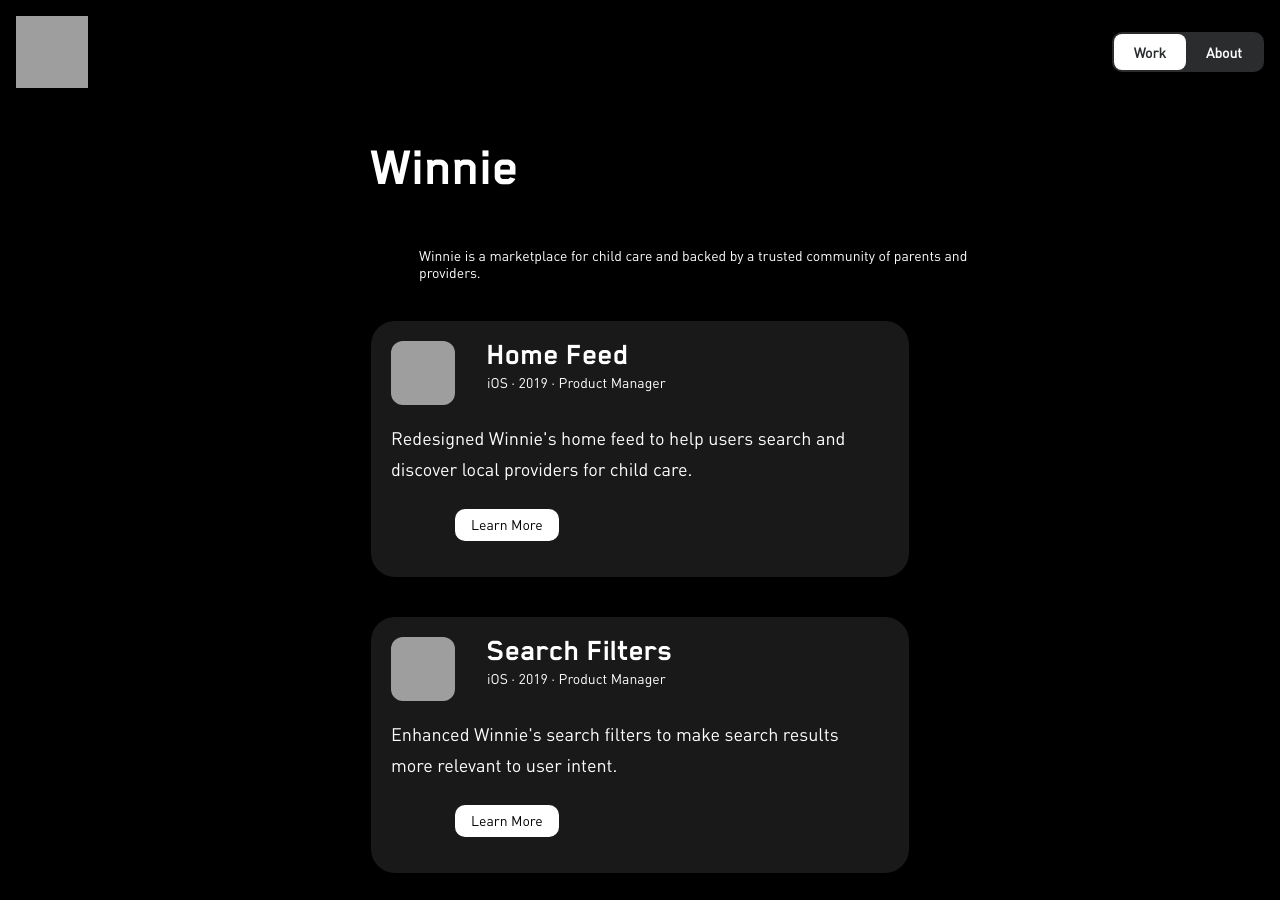
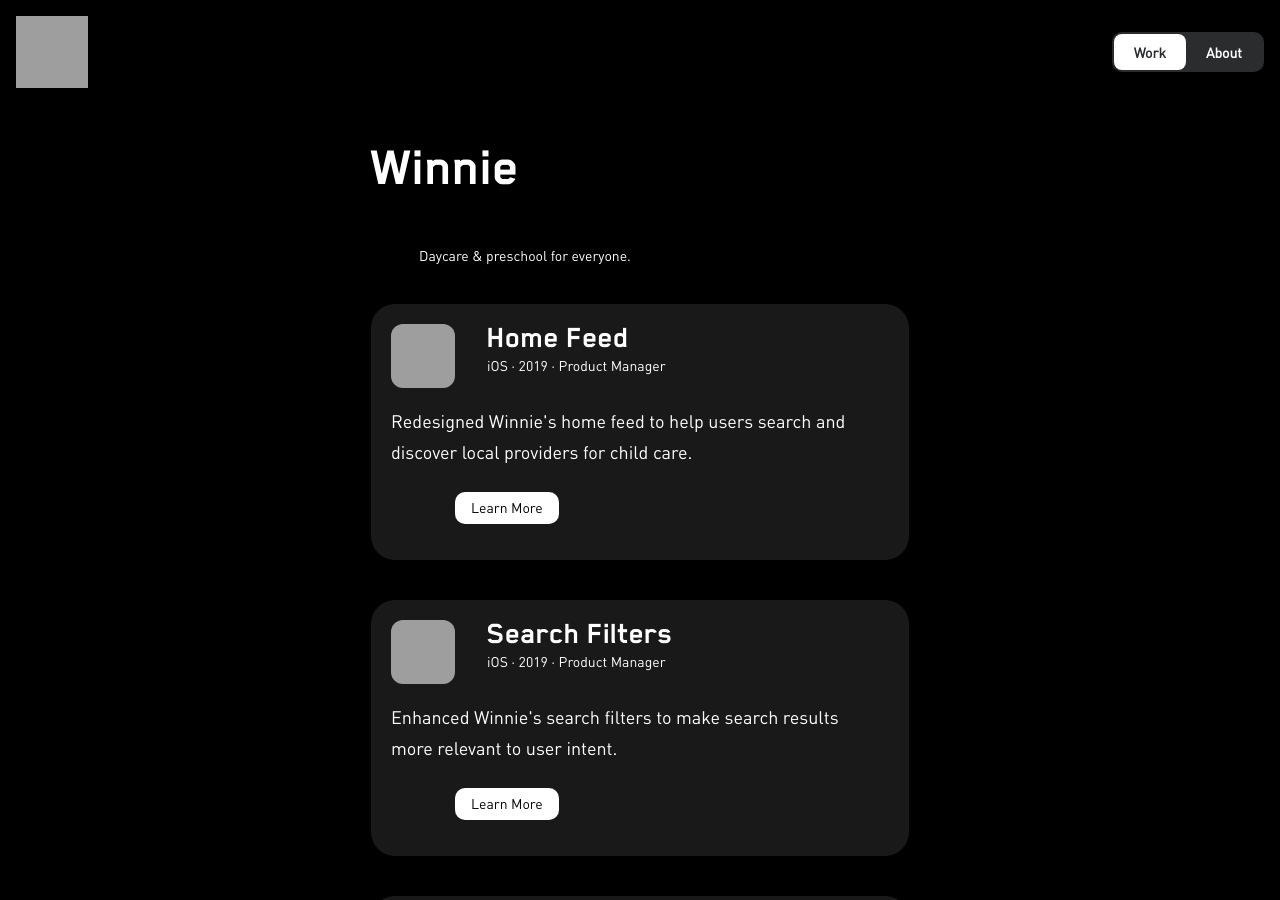
Before and after one commit to jotd/jotd-portfolio, a Jekyll site: the page work/index.html, which Jekyll copies as it is, in a window 1280 px wide and 900 px high, cut to the strip 0-900 px from the top of the window. Built offline with Jekyll 4.4.1, drawn with Linux system fonts in a browser that asks for light colours; grey boxes are pictures that could not be loaded.

Commit message:
Update index.html

```diff
--- a/work/index.html
+++ b/work/index.html
@@ -42,8 +42,7 @@
       <div id="margin-below-header">
         <h1 class="header-work">Winnie</h1>
         <p id="margin-below-sentence" class="work-metadata">
-          Winnie is a marketplace for child care and backed by a trusted community
-          of parents and providers.
+          Daycare & preschool for everyone.
         </p>
       </div>
 
```
